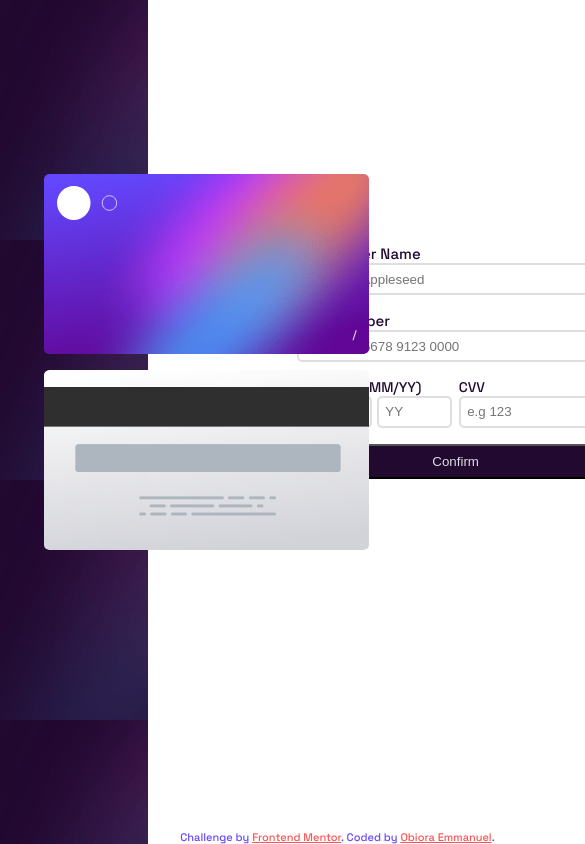
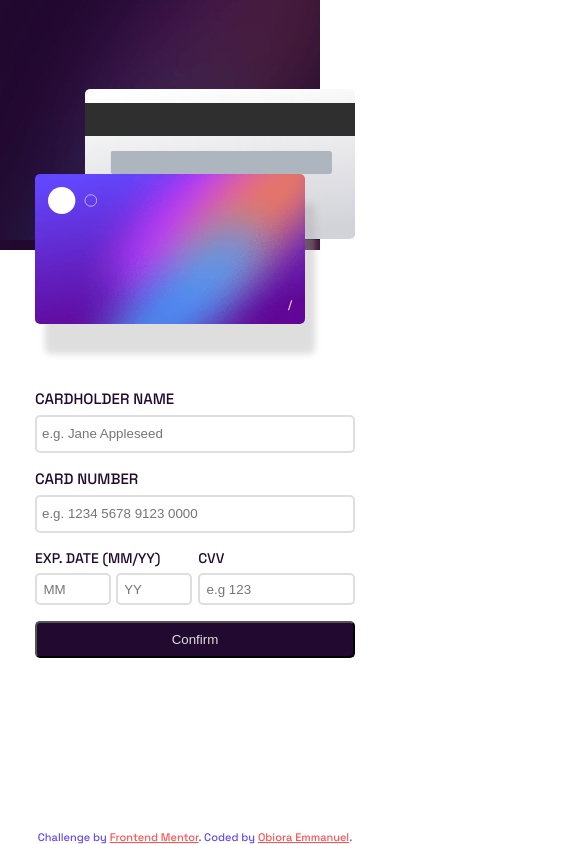
Before and after one commit to Emmanuel-obiora/interactive-card, a React (Create React App) app: page / in a window 390 px wide. Shown: the top 844 px of the page, 585 px wide, since content can reach past the window. Built offline with nearby package versions, Linux system fonts and the light colour scheme.

Commit message:
Adding desktop view

```diff
--- a/src/App.css
+++ b/src/App.css
@@ -10,7 +10,7 @@
     content: "";
     position: absolute;
     height: 100%;
-    width: 38%;
+    width: 470px;
     background: url('./images/bg-main-desktop.png');
     background-position: center;
     background-repeat: no-repeat;
@@ -18,7 +18,13 @@
 }
 
 @media screen and (max-width: 37.5rem){
+    .app-container{
+        justify-content: center;
+    }
     .app-container::before{
+        width: 320px;
+        height: 250px;
+        top: 0;
         background: url('./images/bg-main-mobile.png');
     }
 }
--- a/src/Sass/_cardform.scss
+++ b/src/Sass/_cardform.scss
@@ -4,11 +4,19 @@ form{
     display: grid;
     position: relative;
 
+    @media(max-width: 37.5rem){
+        width: 320px;
+    }
+
     .form-container{
         display: grid;
         gap: 1rem;
         height: auto;
         padding: 1rem;
+
+        @media(max-width: 37.5rem){
+            padding: 0;
+        }
     }
 
     .form-input{
@@ -16,6 +24,8 @@ form{
         display: flex;
         flex-direction: column;
         font-size: 15px;
+        gap: .4rem;
+        text-transform: uppercase;
 
         & > label{
             font-size: 15px;
@@ -23,7 +33,7 @@ form{
 
         & > input{
             width: 100%;
-            height: 2rem;
+            height: 2.4rem;
             padding: 5px;
             border-radius: 5px;
         }
@@ -34,11 +44,14 @@ form{
         gap: 2%;
         font-size: 14px;
         width: 100%;
+        text-transform: uppercase;
         // align-items: center;
 
         &_left{
-            display: block;
+            display: flex;
+            flex-direction: column;
             width: 49%;
+            gap: .4rem;
 
             &-info{
                 display: flex;
@@ -57,6 +70,7 @@ form{
             display: flex;
             flex-direction: column;
             width: 49%;
+            gap: .4rem;
 
             & > input{
                 padding: .4rem;
@@ -70,7 +84,7 @@ input{
     border: 2px solid $light-grayish-violet;
     cursor: pointer;
 }
-input:active{
+input:hover{
     border: 2px solid hsl(272, 25%, 90%);
 }
 
@@ -83,7 +97,7 @@ input:active{
     width: 100%;
     background: $very-dark-violet;
     color: $light-grayish-violet;
-    height: 2.2rem;
+    height: 2.3rem;
     border-radius: 5px;
     cursor: pointer;
 }
--- a/src/Sass/_creditcard.scss
+++ b/src/Sass/_creditcard.scss
@@ -3,7 +3,15 @@
     height: 100%;
     display: grid;
     gap: 1rem;
-     z-index: 5;
+    z-index: 5;
+
+    @media(max-width: 37.5rem){
+        display: flex;
+        flex-direction: column-reverse;
+        width: 100%;
+        gap: 0;
+
+    }
 
     &_top{
         display: flex;
@@ -19,6 +27,15 @@
         background-position: center;
         background-repeat: no-repeat;
         background-size: cover;
+        box-shadow: 10px 30px 6px rgba(175, 173, 173, 0.4);
+
+        @media(max-width: 37.5rem){
+            width: 270px;
+            height: 150px;
+            z-index: 5;
+            top: -4.1rem;
+            // position: absolute;
+        }
 
         &_circle > img{
             max-width: 20%;
@@ -30,6 +47,10 @@
             width: 100%;
             font-size: 25px;
             color: $light-grayish-violet;
+
+            @media(max-width: 37.5rem){
+                font-size: 22px;
+            }
 
             &_name{
                 display: flex;
@@ -55,12 +76,23 @@
         background-position: center;
         background-repeat: no-repeat;
         background-size: cover;
+        // box-shadow: 10px 25px 6px rgba(175, 173, 173, 0.4);
+
+        @media(max-width: 37.5rem){
+            width: 270px;
+            height: 150px;
+        }
 
         .cvv{
             position: absolute;
             right: 2rem;
             top: 5rem;
             font-size: 15px;
+
+            @media(max-width: 37.5rem){
+                top: 4rem;
+                font-size: 13px;
+            }
         }
     }
 }
--- a/src/Sass/_main.scss
+++ b/src/Sass/_main.scss
@@ -5,4 +5,12 @@
     margin-top: 5rem;
     align-items: center;
     justify-content: center;
+
+    @media(max-width: 37.5rem){
+        flex-direction: column;
+        width: 320px;
+        gap: 0;
+        margin-top: 2rem;
+        align-self: center;
+    }
 }
--- a/src/style.css
+++ b/src/style.css
@@ -19,24 +19,36 @@ form {
   display: grid;
   position: relative;
 }
+@media (max-width: 37.5rem) {
+  form {
+    width: 320px;
+  }
+}
 form .form-container {
   display: grid;
   gap: 1rem;
   height: auto;
   padding: 1rem;
 }
+@media (max-width: 37.5rem) {
+  form .form-container {
+    padding: 0;
+  }
+}
 form .form-input {
   width: 100%;
   display: flex;
   flex-direction: column;
   font-size: 15px;
+  gap: 0.4rem;
+  text-transform: uppercase;
 }
 form .form-input > label {
   font-size: 15px;
 }
 form .form-input > input {
   width: 100%;
-  height: 2rem;
+  height: 2.4rem;
   padding: 5px;
   border-radius: 5px;
 }
@@ -45,10 +57,13 @@ form .card-det {
   gap: 2%;
   font-size: 14px;
   width: 100%;
+  text-transform: uppercase;
 }
 form .card-det_left {
-  display: block;
+  display: flex;
+  flex-direction: column;
   width: 49%;
+  gap: 0.4rem;
 }
 form .card-det_left-info {
   display: flex;
@@ -64,6 +79,7 @@ form .card-det_right {
   display: flex;
   flex-direction: column;
   width: 49%;
+  gap: 0.4rem;
 }
 form .card-det_right > input {
   padding: 0.4rem;
@@ -75,7 +91,7 @@ input {
   cursor: pointer;
 }
 
-input:active {
+input:hover {
   border: 2px solid hsl(272, 25%, 90%);
 }
 
@@ -88,7 +104,7 @@ input:active {
   width: 100%;
   background: hsl(278, 68%, 11%);
   color: hsl(279, 3%, 87%);
-  height: 2.2rem;
+  height: 2.3rem;
   border-radius: 5px;
   cursor: pointer;
 }
@@ -116,6 +132,14 @@ input:active {
   gap: 1rem;
   z-index: 5;
 }
+@media (max-width: 37.5rem) {
+  .credit-card {
+    display: flex;
+    flex-direction: column-reverse;
+    width: 100%;
+    gap: 0;
+  }
+}
 .credit-card_top {
   display: flex;
   flex-direction: column;
@@ -130,6 +154,15 @@ input:active {
   background-position: center;
   background-repeat: no-repeat;
   background-size: cover;
+  box-shadow: 10px 30px 6px rgba(175, 173, 173, 0.4);
+}
+@media (max-width: 37.5rem) {
+  .credit-card_top {
+    width: 270px;
+    height: 150px;
+    z-index: 5;
+    top: -4.1rem;
+  }
 }
 .credit-card_top_circle > img {
   max-width: 20%;
@@ -140,6 +173,11 @@ input:active {
   width: 100%;
   font-size: 25px;
   color: hsl(279, 3%, 87%);
+}
+@media (max-width: 37.5rem) {
+  .credit-card_top .holder {
+    font-size: 22px;
+  }
 }
 .credit-card_top .holder_name {
   display: flex;
@@ -162,11 +200,23 @@ input:active {
   background-repeat: no-repeat;
   background-size: cover;
 }
+@media (max-width: 37.5rem) {
+  .credit-card_bottom {
+    width: 270px;
+    height: 150px;
+  }
+}
 .credit-card_bottom .cvv {
   position: absolute;
   right: 2rem;
   top: 5rem;
   font-size: 15px;
+}
+@media (max-width: 37.5rem) {
+  .credit-card_bottom .cvv {
+    top: 4rem;
+    font-size: 13px;
+  }
 }
 
 .main {
@@ -176,6 +226,15 @@ input:active {
   margin-top: 5rem;
   align-items: center;
   justify-content: center;
+}
+@media (max-width: 37.5rem) {
+  .main {
+    flex-direction: column;
+    width: 320px;
+    gap: 0;
+    margin-top: 2rem;
+    align-self: center;
+  }
 }
 
 .thank-you {
@@ -193,16 +252,34 @@ input:active {
 .thank-you > img {
   max-width: 20%;
 }
+@media (max-width: 37.5rem) {
+  .thank-you > img {
+    max-width: 30%;
+  }
+}
 .thank-you_head {
   text-transform: uppercase;
   letter-spacing: 1px;
   margin-top: 0.5rem;
   color: hsl(278, 68%, 11%);
 }
+@media (max-width: 37.5rem) {
+  .thank-you_head {
+    font-size: 25px;
+    letter-spacing: 3px;
+    margin-top: 1rem;
+  }
+}
 .thank-you_info {
   font-size: 13px;
   color: hsl(279, 6%, 55%);
   margin-bottom: 1rem;
+}
+@media (max-width: 37.5rem) {
+  .thank-you_info {
+    font-size: 13.5px;
+    letter-spacing: 1px;
+  }
 }
 
 .show-thanks {
```
Also changed, not shown: src/Sass/_thankyou.scss (+15 -0 lines).
